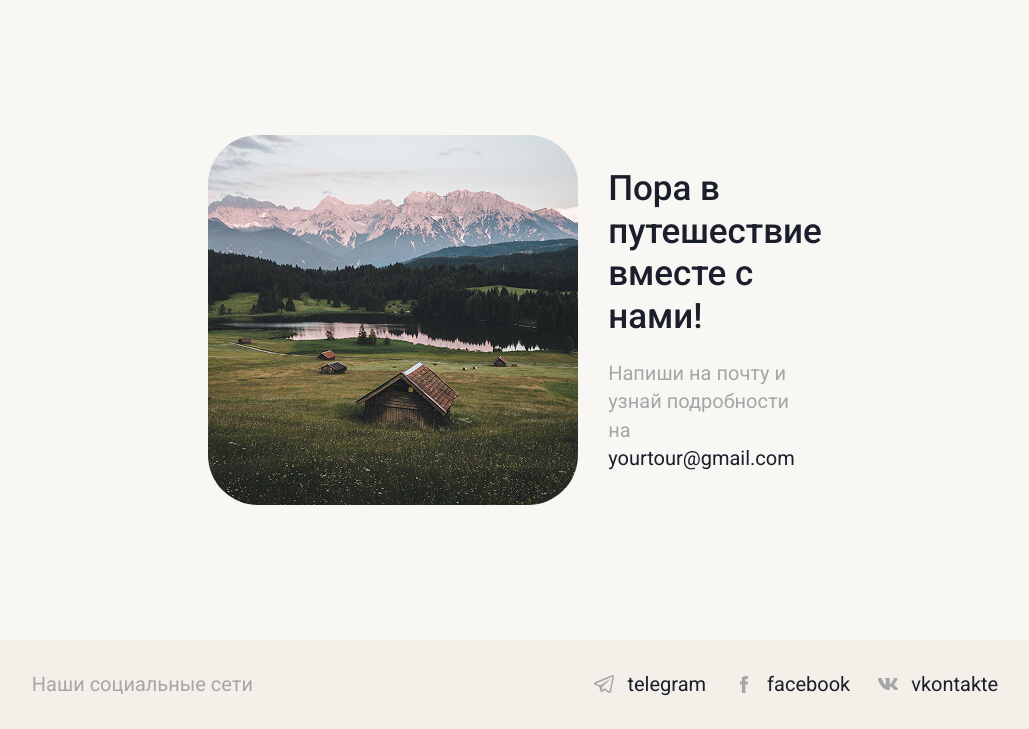
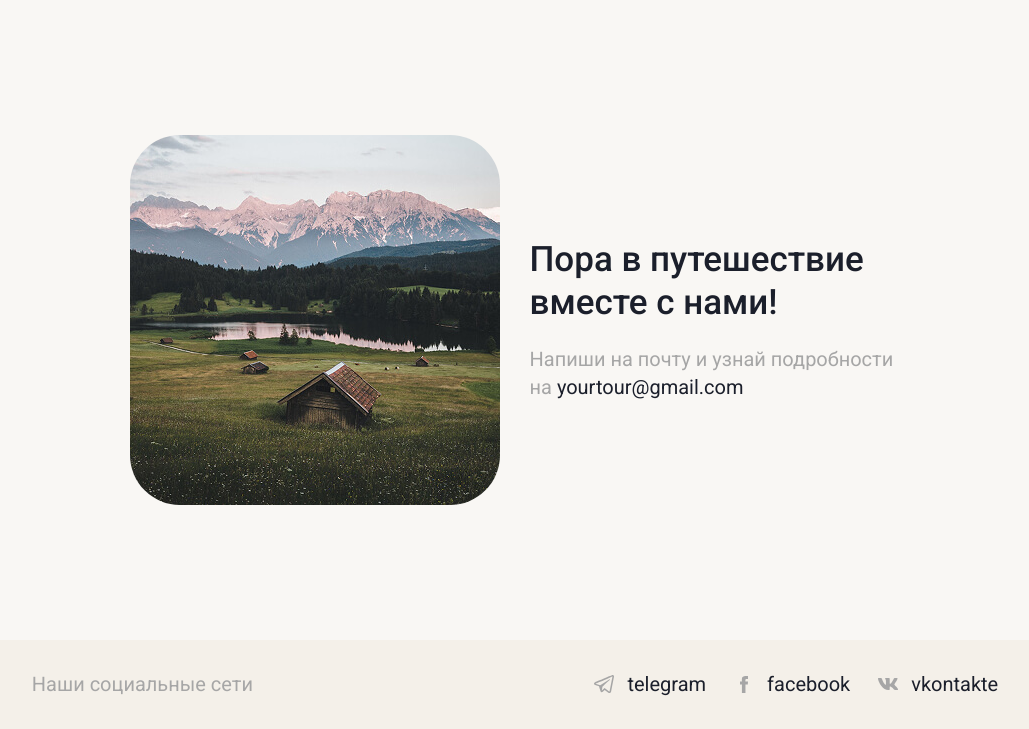
Before and after one commit to Ansem1909/YourTour, a website built with webpack: page src/index.html in a window 1280 px wide. Shown: the part 8690-9419 px from the top of the page, without its empty margins (125-1154 px from the left). Built offline with nearby package versions, Linux system fonts and the light colour scheme; files whose address does not match are found by name.

Commit message:
fix: adaptive layout and pixel-perfect for contacts section, add new fluid function

```diff
--- a/src/scss/base/_utils.scss
+++ b/src/scss/base/_utils.scss
@@ -28,8 +28,8 @@
 .container-small {
   //--container-width: #{to-rem(771)};
   //--container-padding-x: #{to-rem(574.5)};
-  --container-width: #{fluid(771, 771)};
-  --container-padding-x: #{fluid(574.5, 126.5)};
+  --container-width: #{to-rem(771)};
+  --container-padding-x: #{fluidWithVw(126.5, 574.5, 1024, 1920)};
 
   max-width: calc(var(--container-width) + var(--container-padding-x) * 2);
   margin-inline: auto;
@@ -39,8 +39,8 @@
   @include tablet {
     //--container-width: #{to-rem(771)};
     //--container-padding-x: #{to-rem(126.5)};
-    --container-width: #{fluid(771, 291)};
-    --container-padding-x: #{fluid(126.5, 34.5)};
+    --container-width: #{fluidWithVw(291, 771, 360, 1024)};
+    --container-padding-x: #{fluidWithVw(34.5, 126.5, 360, 1024)};
   }
 
   @include mobile {
--- a/src/scss/blocks/_contacts.scss
+++ b/src/scss/blocks/_contacts.scss
@@ -4,8 +4,8 @@
 .contacts {
   display: flex;
   align-items: center;
-  justify-content: center;
-  column-gap: to-rem(30);
+  justify-content: left;
+  gap: to-rem(30);
   #min-width: to-rem(771);
 
   @include tablet-s {
--- a/src/scss/helpers/_functions.scss
+++ b/src/scss/helpers/_functions.scss
@@ -26,3 +26,19 @@
           #{$maxSize * 1rem}
   );
 }
+
+@function fluidWithVw ($min, $max, $min-vw: 360, $max-vw: 1920) {
+  $minSize: math.div($min, 16);
+  $maxSize: math.div($max, 16);
+  $minWidth: math.div($min-vw, 16);
+  $maxWidth: math.div($max-vw, 16);
+
+  $slope: math.div(($maxSize - $minSize), ($maxWidth - $minWidth));
+  $yAxisIntersection: -$minWidth * $slope + $minSize;
+
+  @return clamp(
+          #{$minSize * 1rem},
+          #{$yAxisIntersection * 1rem} + #{$slope * 100vw},
+          #{$maxSize * 1rem}
+  );
+}
```
